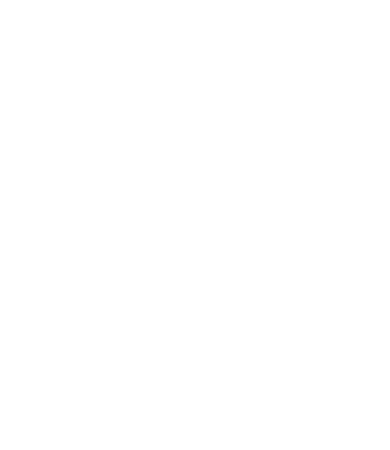
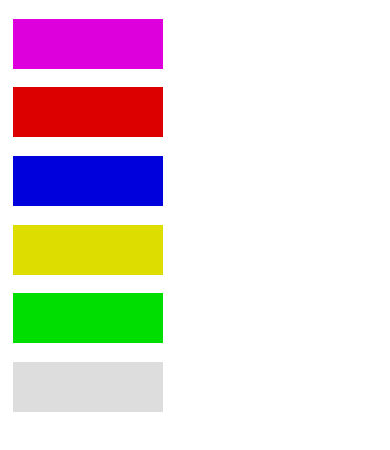
Before and after one commit to qiongtubao/latte_dom, a website: page html/latte-phone/index.html in a window 390 px wide. Drawn offline with Linux system fonts and the light colour scheme.

Commit message:
change phone

```diff
--- a/html/latte-phone/index.html
+++ b/html/latte-phone/index.html
@@ -1,8 +1,8 @@
 <div >
-	<div style="width:40% margin:5% 5px;height: 50px"></div>
-	<div style="width:40% margin:5% 5px;height: 50px"></div>
-	<div style="width:40% margin:5% 5px;height: 50px"></div>
-	<div style="width:40% margin:5% 5px;height: 50px"></div>
-	<div style="width:40% margin:5% 5px;height: 50px"></div>
-	<div style="width:40% margin:5% 5px;height: 50px"></div>
+	<div style="width:40%; margin:5% 5px;height: 50px;background-color:#dd00dd;"></div>
+	<div style="width:40%; margin:5% 5px;height: 50px;background-color:#dd0000;"></div>
+	<div style="width:40%; margin:5% 5px;height: 50px;background-color:#0000dd;"></div>
+	<div style="width:40%; margin:5% 5px;height: 50px;background-color:#dddd00;"></div>
+	<div style="width:40%; margin:5% 5px;height: 50px;background-color:#00dd00;"></div>
+	<div style="width:40%;margin:5% 5px;height: 50px;background-color:#dddddd;"></div>
 </div>
```
Also changed, not shown: html/latte-phone/demo1.html (+2 -1 lines).
